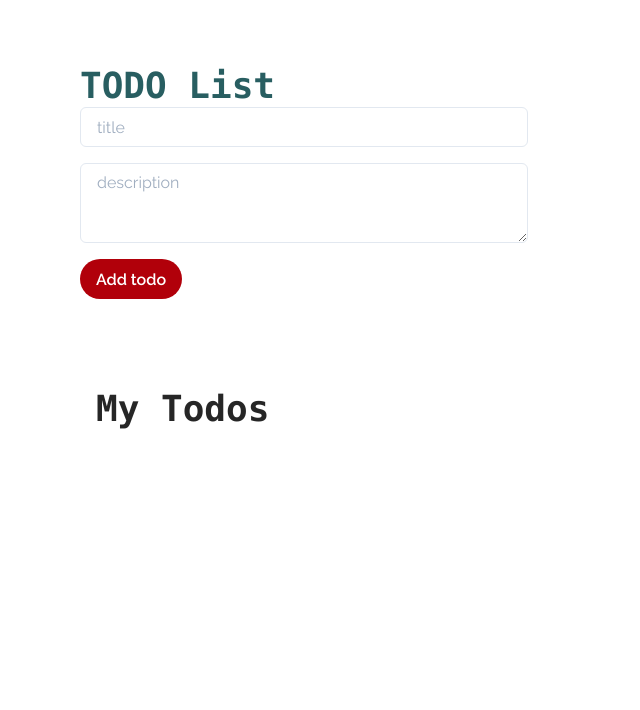
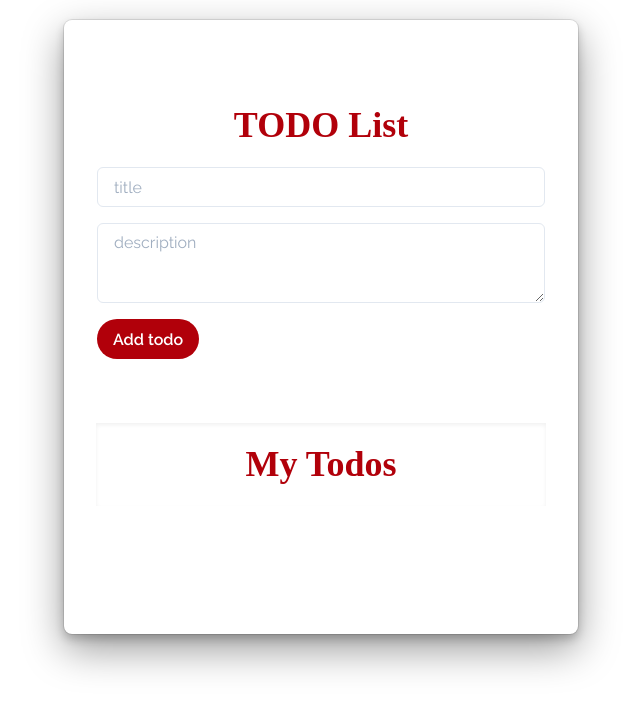
Before and after one commit to agatty-chacrasoftware/training-todo-list, a Next.js app: page / in a window 1280 px wide. Shown: the top 710 px of the page, without its empty margins (319-959 px from the left). Built offline with nearby package versions, Linux system fonts and the light colour scheme.

Commit message:
Changes for the UI.

```diff
--- a/src/components/TODO/TODO.tsx
+++ b/src/components/TODO/TODO.tsx
@@ -1,7 +1,7 @@
 import { Section } from '@/layouts'
 import useTodoStore from '@/store/useTodoStore'
-import { Flex, Heading } from '@chakra-ui/react'
-import { useState } from 'react'
+import { Center, Flex, Heading } from '@chakra-ui/react'
+import React from 'react'
 import TODOForm from './TODOForm'
 import TODOList from './TODOList'
 
@@ -16,11 +16,13 @@ const TODO = () => {
   const todoListArray = useTodoStore((state) => state.todoListArray)
 
   return (
-    <Section>
-      <Flex direction={'column'}>
-        <Heading fontFamily={'mono'} color={'teal.700'}>
-          TODO List
-        </Heading>
+    <Section mt={5} boxShadow={'dark-lg'} borderRadius={'lg'}>
+      <Flex direction={'column'} justify={'space-around'}>
+        <Center>
+          <Heading fontFamily={'cursive'} color={'red.500'} py={5}>
+            TODO List
+          </Heading>
+        </Center>
         <TODOForm />
         {console.log(todoListArray)}
         <TODOList data={todoListArray} />
--- a/src/components/TODO/TODOForm.tsx
+++ b/src/components/TODO/TODOForm.tsx
@@ -1,6 +1,6 @@
 import useTodoStore from '@/store/useTodoStore'
-import { Button, Input, Stack, Textarea } from '@chakra-ui/react'
-import { useState } from 'react'
+import { Button, Flex, Input, Stack, Textarea } from '@chakra-ui/react'
+import { useRef, useState } from 'react'
 import { Todo } from './TODO'
 
 const TODOForm = () => {
@@ -13,18 +13,26 @@ const TODOForm = () => {
 
   const addTodoItem = useTodoStore((state) => state.addTodoItem)
 
+  const InputElement = useRef<HTMLInputElement>(null)
+
   const handleClick = () => {
+    InputElement.current?.focus()
     addTodoItem(todoData)
     setTodoData({ id: '', title: '', description: '', isCompleted: false })
   }
 
   return (
+    <Flex justify={'space-around'}>
       <Stack spacing={4}>
         <Input
           w={'md'}
           placeholder="title"
+          ref={InputElement}
           onChange={(e) => {
-          setTodoData((prev) => ({ ...prev, title: e.target.value }))
+            setTodoData((prev) => ({
+              ...prev,
+              title: InputElement.current!.value,
+            }))
           }}
           value={todoData.title}
         />
@@ -45,6 +53,7 @@ const TODOForm = () => {
           Add todo
         </Button>
       </Stack>
+    </Flex>
   )
 }
 
--- a/src/components/TODO/TODOItem.tsx
+++ b/src/components/TODO/TODOItem.tsx
@@ -1,5 +1,5 @@
 import useTodoStore from '@/store/useTodoStore'
-import { DeleteIcon, EditIcon } from '@chakra-ui/icons'
+import { DeleteIcon } from '@chakra-ui/icons'
 import { Flex, Checkbox, Box, Text, IconButton } from '@chakra-ui/react'
 import { Todo } from './TODO'
 
@@ -10,10 +10,11 @@ const TODOItem = (props: TODOItemProps) => {
   const markTodoComplete = useTodoStore((state) => state.markTodoComplete)
 
   return (
-    <Flex direction={'column'}>
-      <Flex>
+    <Flex direction={'column'} justify={'space-around'} pl={10}>
+      <Flex justify={'space-between'}>
         <Checkbox
           colorScheme={'green'}
+          size={'lg'}
           onChange={() => markTodoComplete(props.id)}
         >
           {props.isCompleted ? (
@@ -36,7 +37,9 @@ const TODOItem = (props: TODOItemProps) => {
           />
         </Box>
       </Flex>
-      <Text fontFamily={'mono'}>{props.description}</Text>
+      <Text fontFamily={'mono'} ml={10}>
+        {props.description}
+      </Text>
     </Flex>
   )
 }
--- a/src/components/TODO/TODOList.tsx
+++ b/src/components/TODO/TODOList.tsx
@@ -1,4 +1,4 @@
-import { Flex, Heading } from '@chakra-ui/react'
+import { Center, Flex, Heading } from '@chakra-ui/react'
 import { Section } from '@/layouts'
 import TODOItem from './TODOItem'
 import { Todo } from './TODO'
@@ -13,8 +13,12 @@ const TODOList = (props: ItemProps) => {
   ))
   return (
     <Section>
-      <Flex direction={'column'} mt={6}>
-        <Heading fontFamily={'mono'}>My Todos</Heading>
+      <Flex direction={'column'} justify={'space-around'} boxShadow={'inner'}>
+        <Center>
+          <Heading fontFamily={'cursive'} color={'red.500'} py={5}>
+            My Todos
+          </Heading>
+        </Center>
         {todoItems}
       </Flex>
     </Section>
```
Lines whose indentation alone changed are shown as unchanged.
